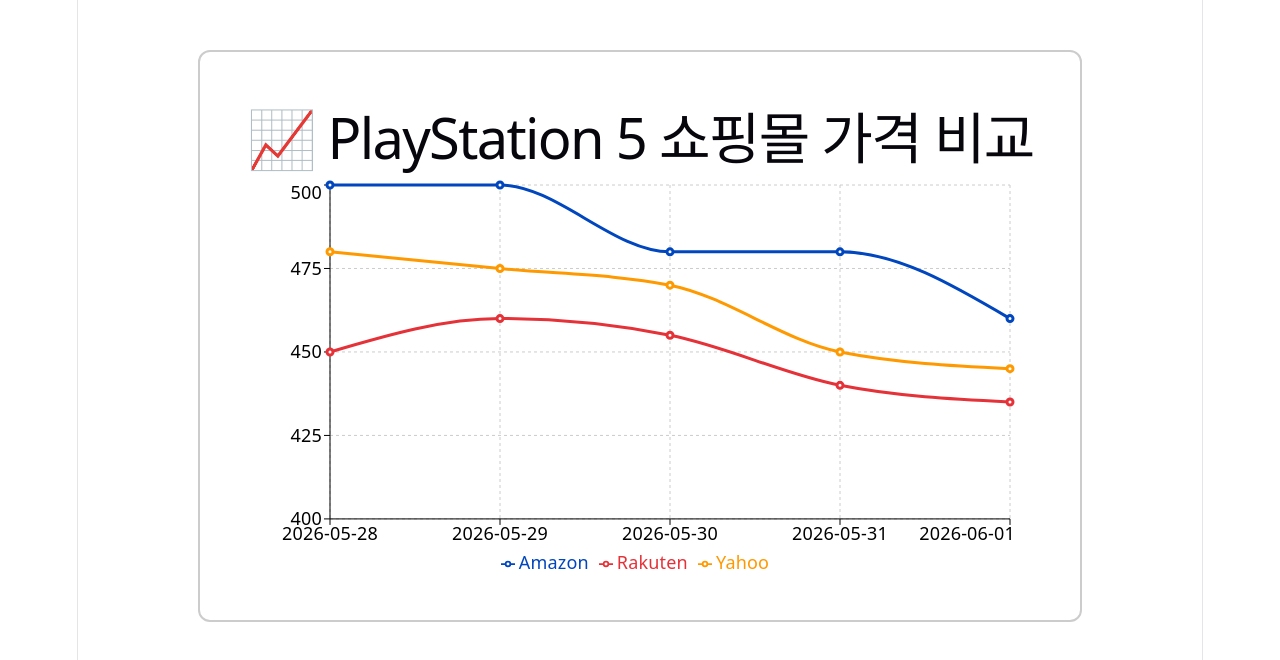
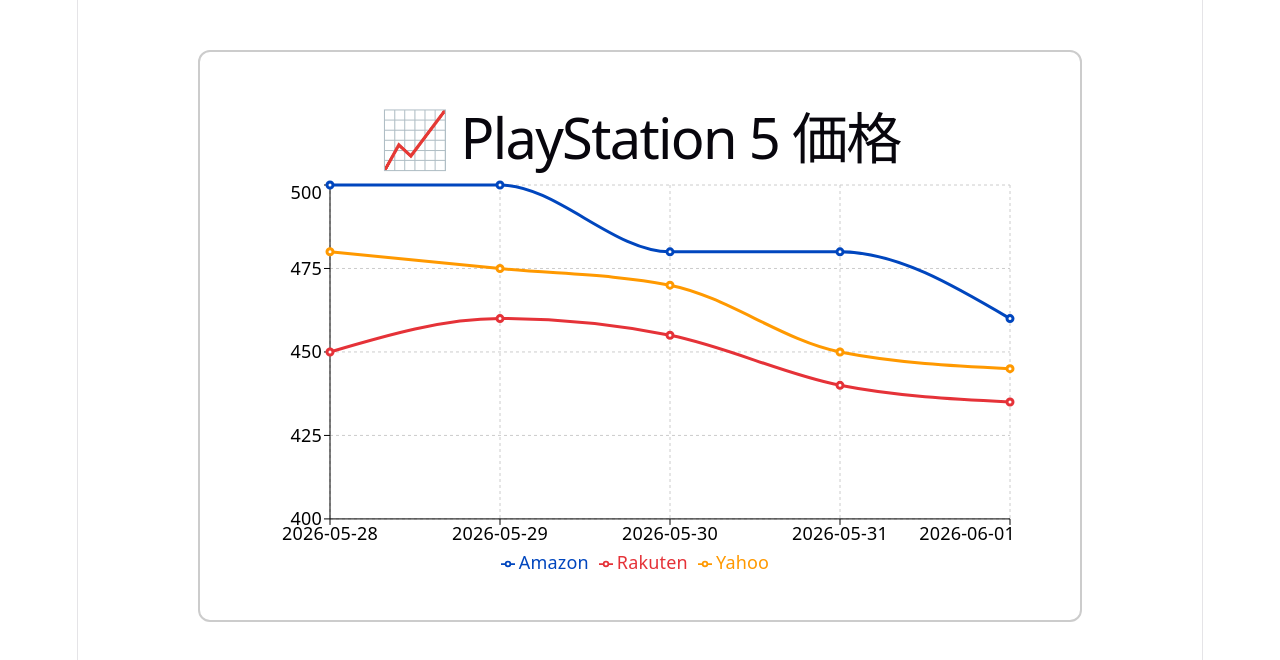
Before and after one commit to kom322/-G5, a React (Vite) app: page / in a window 1280 px wide. Shown: the top 660 px of the page. Built offline with nearby package versions, Linux system fonts and the light colour scheme.

Commit message:
style: comment delete

```diff
--- a/src/App.jsx
+++ b/src/App.jsx
@@ -1,7 +1,6 @@
 import React from 'react';
 import { LineChart, Line, XAxis, YAxis, CartesianGrid, Tooltip, Legend } from 'recharts';
 
-// 💡 수정 포인트 1: 가짜 데이터(Mock Data)에 아마존 가격(Yahoo)을 추가했습니다.
 const mockProductHistory = [
   { date: '2026-05-28', Amazon: 499.99, Rakuten: 450.00, Yahoo: 480.00 },
   { date: '2026-05-29', Amazon: 499.99, Rakuten: 460.00, Yahoo: 475.00 },
@@ -14,9 +13,9 @@
   return (
     <div style={{ backgroundColor: 'white', color: 'black', padding: '40px', width: '800px', margin: '50px auto', border: '2px solid #ccc', borderRadius: '12px' }}>
 
-      <h1 style={{ textAlign: 'center', marginBottom: '30px' }}>📈 PlayStation 5 쇼핑몰 가격 비교</h1>
+      <h1 style={{ textAlign: 'center', marginBottom: '30px' }}>📈 PlayStation 5 価格</h1>
 
-      {/* 3개 쇼핑몰을 보여주기 위해 너비를 700에서 750으로 살짝 늘렸습니다 */}
+
       <div style={{ marginTop: '20px', display: 'flex', justifyContent: 'center' }}>
         <LineChart width={750} height={400} data={mockProductHistory}>
           <CartesianGrid strokeDasharray="3 3" />
@@ -27,8 +26,6 @@
 
           <Line type="monotone" dataKey="Amazon" name="Amazon" stroke="#0046be" strokeWidth={3} />
           <Line type="monotone" dataKey="Rakuten" name="Rakuten" stroke="#e53238" strokeWidth={3} />
-
-          {/* 💡 수정 포인트 2: 아마존(Amazon)을 뜻하는 새로운 꺾은선(Line) 부품을 추가했습니다. (색상은 아마존의 상징인 주황색!) */}
           <Line type="monotone" dataKey="Yahoo" name="Yahoo" stroke="#ff9900" strokeWidth={3} />
 
         </LineChart>
```
Also changed, not shown: 1 other file (tests, documents, lock files or other folders).
